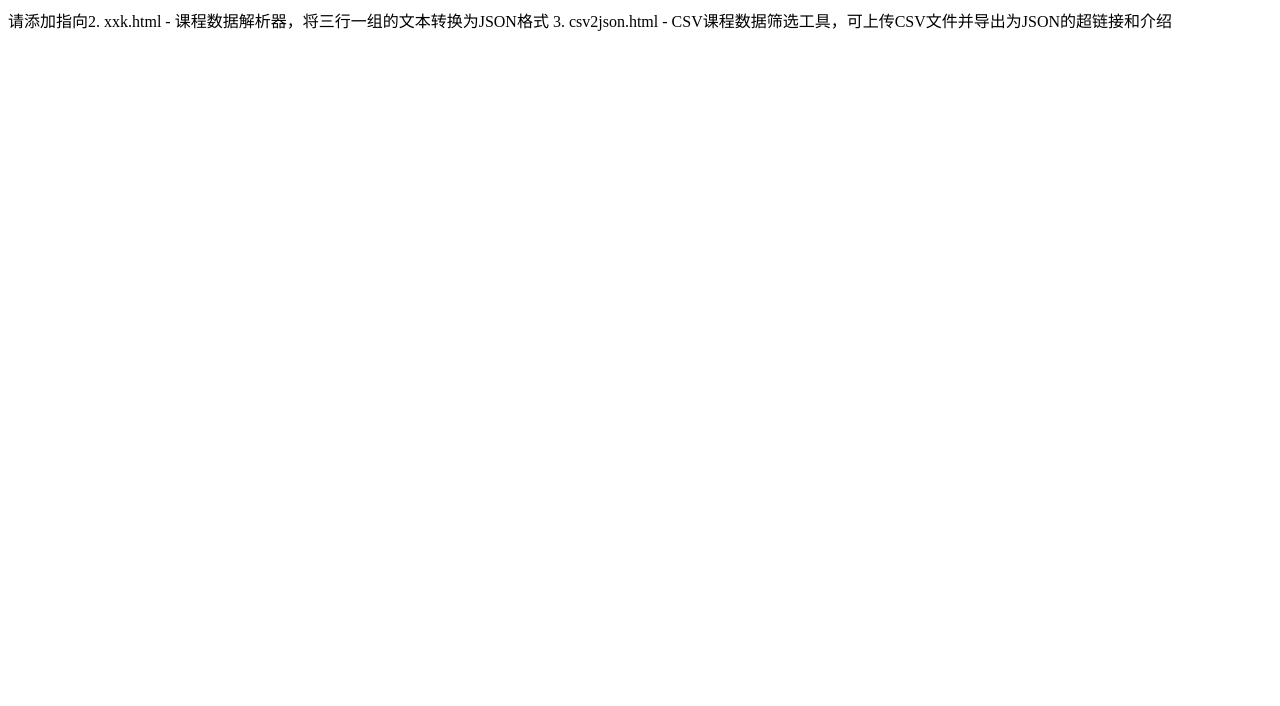
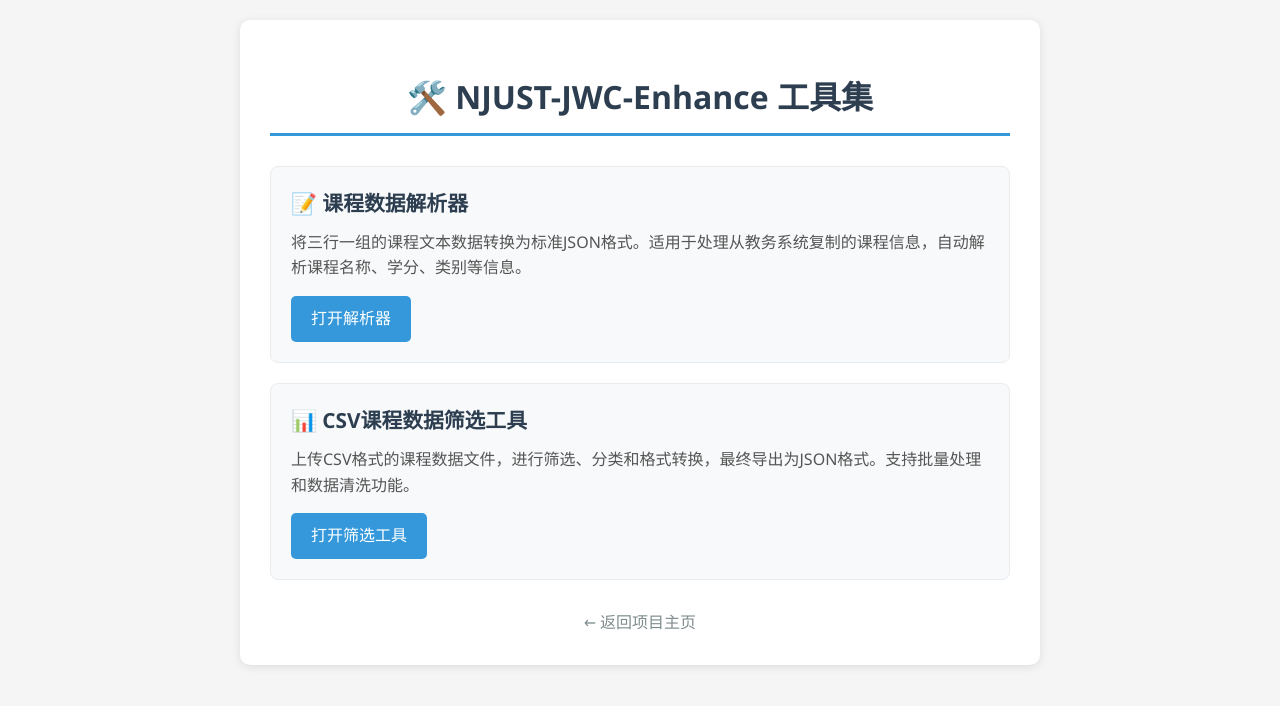
Before and after one commit to NJUST-OpenLib/NJUST-JWC-Enhance, a plain HTML site: page tools/index.html in a window 1280 px wide. Drawn offline with Linux system fonts and the light colour scheme.

Commit message:
feat(tools): 添加工具集首页的完整HTML结构和样式
为工具集添加完整的HTML页面，包含课程数据解析器和CSV筛选工具的卡片展示，并设计响应式样式提升用户体验

```diff
--- a/tools/index.html
+++ b/tools/index.html
@@ -1,2 +1,101 @@
-请添加指向2. xxk.html - 课程数据解析器，将三行一组的文本转换为JSON格式
-3. csv2json.html - CSV课程数据筛选工具，可上传CSV文件并导出为JSON的超链接和介绍
+<!DOCTYPE html>
+<html lang="zh-CN">
+<head>
+    <meta charset="UTF-8">
+    <meta name="viewport" content="width=device-width, initial-scale=1.0">
+    <title>NJUST-JWC-Enhance 工具集</title>
+    <style>
+        body {
+            font-family: 'Segoe UI', Tahoma, Geneva, Verdana, sans-serif;
+            max-width: 800px;
+            margin: 0 auto;
+            padding: 20px;
+            background-color: #f5f5f5;
+            line-height: 1.6;
+        }
+        .container {
+            background: white;
+            padding: 30px;
+            border-radius: 10px;
+            box-shadow: 0 2px 10px rgba(0,0,0,0.1);
+        }
+        h1 {
+            color: #2c3e50;
+            text-align: center;
+            margin-bottom: 30px;
+            border-bottom: 3px solid #3498db;
+            padding-bottom: 10px;
+        }
+        .tool-card {
+            background: #f8f9fa;
+            border: 1px solid #e9ecef;
+            border-radius: 8px;
+            padding: 20px;
+            margin: 20px 0;
+            transition: transform 0.2s, box-shadow 0.2s;
+        }
+        .tool-card:hover {
+            transform: translateY(-2px);
+            box-shadow: 0 4px 15px rgba(0,0,0,0.1);
+        }
+        .tool-title {
+            color: #2c3e50;
+            font-size: 1.3em;
+            font-weight: bold;
+            margin-bottom: 10px;
+        }
+        .tool-description {
+            color: #555;
+            margin-bottom: 15px;
+        }
+        .tool-link {
+            display: inline-block;
+            background: #3498db;
+            color: white;
+            padding: 10px 20px;
+            text-decoration: none;
+            border-radius: 5px;
+            transition: background 0.3s;
+        }
+        .tool-link:hover {
+            background: #2980b9;
+        }
+        .back-link {
+            text-align: center;
+            margin-top: 30px;
+        }
+        .back-link a {
+            color: #7f8c8d;
+            text-decoration: none;
+        }
+        .back-link a:hover {
+            color: #2c3e50;
+        }
+    </style>
+</head>
+<body>
+    <div class="container">
+        <h1>🛠️ NJUST-JWC-Enhance 工具集</h1>
+
+        <div class="tool-card">
+            <div class="tool-title">📝 课程数据解析器</div>
+            <div class="tool-description">
+                将三行一组的课程文本数据转换为标准JSON格式。适用于处理从教务系统复制的课程信息，自动解析课程名称、学分、类别等信息。
+            </div>
+            <a href="xxk.html" class="tool-link">打开解析器</a>
+        </div>
+
+        <div class="tool-card">
+            <div class="tool-title">📊 CSV课程数据筛选工具</div>
+            <div class="tool-description">
+                上传CSV格式的课程数据文件，进行筛选、分类和格式转换，最终导出为JSON格式。支持批量处理和数据清洗功能。
+            </div>
+            <a href="csv2json.html" class="tool-link">打开筛选工具</a>
+        </div>
+
+        <div class="back-link">
+            <a href="../">← 返回项目主页</a>
+        </div>
+    </div>
+</body>
+</html>
```
